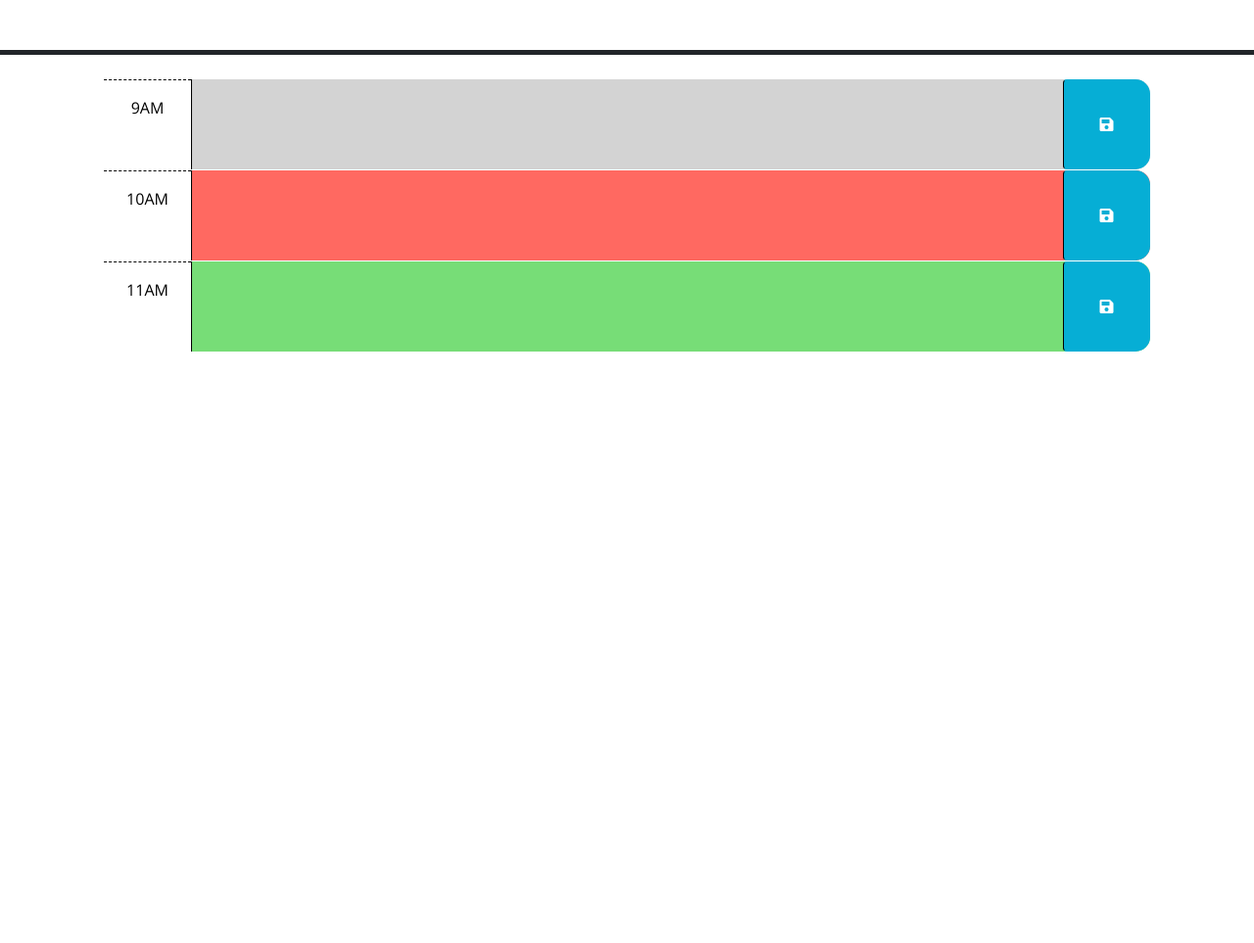
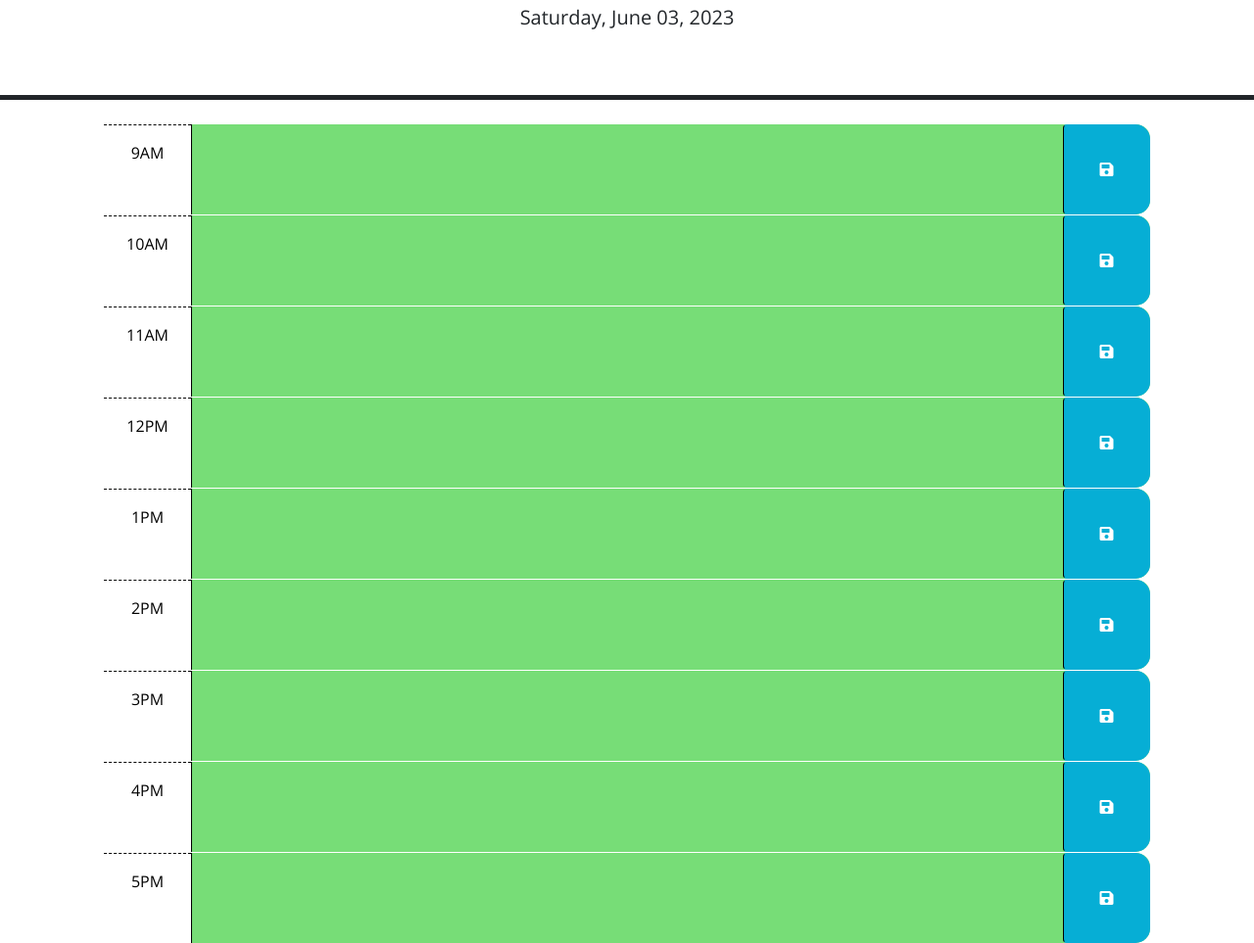
Before and after one commit to barcar95/calendar-scheduler, a plain HTML site: page index.html in a window 1280 px wide. Shown: the part 176-1139 px from the top of the page at 98% size. Before the commit the page ends 800 px from the top, so only its background shows below. Drawn offline with nearby package versions, Linux system fonts and the light colour scheme.

Commit message:
completed and commented code on script.js, commented out console.logs

```diff
--- a/index.html
+++ b/index.html
@@ -1,23 +1,14 @@
 <!DOCTYPE html>
 <html lang="en">
+
 <head>
   <meta charset="UTF-8" />
   <meta name="viewport" content="width=device-width, initial-scale=1.0" />
   <meta http-equiv="X-UA-Compatible" content="ie=edge" />
-    <link
-      rel="stylesheet"
-      href="https://cdn.jsdelivr.net/npm/bootstrap@5.1.3/dist/css/bootstrap.min.css"
-    />
-    <link
-      rel="stylesheet"
-      href="https://use.fontawesome.com/releases/v5.8.1/css/all.css"
-      integrity="sha384-50oBUHEmvpQ+1lW4y57PTFmhCaXp0ML5d60M1M7uH2+nqUivzIebhndOJK28anvf"
-      crossorigin="anonymous"
-    />
-    <link
-      href="https://fonts.googleapis.com/css?family=Open+Sans&display=swap"
-      rel="stylesheet"
-    />
+  <link rel="stylesheet" href="https://cdn.jsdelivr.net/npm/bootstrap@5.1.3/dist/css/bootstrap.min.css" />
+  <link rel="stylesheet" href="https://use.fontawesome.com/releases/v5.8.1/css/all.css"
+    integrity="sha384-50oBUHEmvpQ+1lW4y57PTFmhCaXp0ML5d60M1M7uH2+nqUivzIebhndOJK28anvf" crossorigin="anonymous" />
+  <link href="https://fonts.googleapis.com/css?family=Open+Sans&display=swap" rel="stylesheet" />
   <link rel="stylesheet" href="style.css" />
   <title>Work Day Scheduler</title>
 </head>
@@ -29,17 +20,7 @@
     <p id="currentDay" class="lead"></p>
   </header>
   <div class="container-lg px-5">
-      <!-- Use class for "past", "present", and "future" to apply styles to the
-        time-block divs accordingly. The javascript will need to do this by
-        adding/removing these classes on each div by comparing the hour in the
-        id to the current hour. The html provided below is meant to be an example
-        demonstrating how the css provided can be leveraged to create the
-        desired layout and colors. The html below should be removed or updated
-        in the finished product. Remember to delete this comment once the
-        code is implemented.
-        -->
-
-      <!-- Example of a past time block. The "past" class adds a gray background color. -->
+    <!-- Each time block below is used in script.js via the class "time-block", where a new class is add or current classes are removed. This in turn changes the color of each time block accordingly. -->
     <div id="hour-9" class="row time-block past">
       <div class="col-2 col-md-1 hour text-center py-3">9AM</div>
       <textarea class="col-8 col-md-10 description" rows="3"> </textarea>
@@ -48,7 +29,6 @@
       </button>
     </div>
 
-      <!-- Example of a a present time block. The "present" class adds a red background color. -->
     <div id="hour-10" class="row time-block present">
       <div class="col-2 col-md-1 hour text-center py-3">10AM</div>
       <textarea class="col-8 col-md-10 description" rows="3"> </textarea>
@@ -57,7 +37,6 @@
       </button>
     </div>
 
-      <!-- Example of a future time block. The "future" class adds a green background color. -->
     <div id="hour-11" class="row time-block future">
       <div class="col-2 col-md-1 hour text-center py-3">11AM</div>
       <textarea class="col-8 col-md-10 description" rows="3"> </textarea>
@@ -66,13 +45,60 @@
       </button>
     </div>
 
+    <div id="hour-12" class="row time-block future">
+      <div class="col-2 col-md-1 hour text-center py-3">12PM</div>
+      <textarea class="col-8 col-md-10 description" rows="3"> </textarea>
+      <button class="btn saveBtn col-2 col-md-1" aria-label="save">
+        <i class="fas fa-save" aria-hidden="true"></i>
+      </button>
+    </div>
+
+    <div id="hour-13" class="row time-block future">
+      <div class="col-2 col-md-1 hour text-center py-3">1PM</div>
+      <textarea class="col-8 col-md-10 description" rows="3"> </textarea>
+      <button class="btn saveBtn col-2 col-md-1" aria-label="save">
+        <i class="fas fa-save" aria-hidden="true"></i>
+      </button>
+    </div>
+
+    <div id="hour-14" class="row time-block future">
+      <div class="col-2 col-md-1 hour text-center py-3">2PM</div>
+      <textarea class="col-8 col-md-10 description" rows="3"> </textarea>
+      <button class="btn saveBtn col-2 col-md-1" aria-label="save">
+        <i class="fas fa-save" aria-hidden="true"></i>
+      </button>
+    </div>
+
+    <div id="hour-15" class="row time-block future">
+      <div class="col-2 col-md-1 hour text-center py-3">3PM</div>
+      <textarea class="col-8 col-md-10 description" rows="3"> </textarea>
+      <button class="btn saveBtn col-2 col-md-1" aria-label="save">
+        <i class="fas fa-save" aria-hidden="true"></i>
+      </button>
+    </div>
+
+    <div id="hour-16" class="row time-block future">
+      <div class="col-2 col-md-1 hour text-center py-3">4PM</div>
+      <textarea class="col-8 col-md-10 description" rows="3"> </textarea>
+      <button class="btn saveBtn col-2 col-md-1" aria-label="save">
+        <i class="fas fa-save" aria-hidden="true"></i>
+      </button>
+    </div>
+
+    <div id="hour-17" class="row time-block future">
+      <div class="col-2 col-md-1 hour text-center py-3">5PM</div>
+      <textarea class="col-8 col-md-10 description" rows="3"> </textarea>
+      <button class="btn saveBtn col-2 col-md-1" aria-label="save">
+        <i class="fas fa-save" aria-hidden="true"></i>
+      </button>
+    </div>
+
+  </div>
   <script src="https://code.jquery.com/jquery-3.4.1.min.js"></script>
-    <script
-      src="https://cdn.jsdelivr.net/npm/dayjs@1.11.3/dayjs.min.js"
-      integrity="sha256-iu/zLUB+QgISXBLCW/mcDi/rnf4m4uEDO0wauy76x7U="
-      crossorigin="anonymous"
-    ></script>
+  <script src="https://cdn.jsdelivr.net/npm/dayjs@1.11.3/dayjs.min.js"
+    integrity="sha256-iu/zLUB+QgISXBLCW/mcDi/rnf4m4uEDO0wauy76x7U=" crossorigin="anonymous"></script>
 
   <script src="script.js"></script>
 </body>
+
 </html>
--- a/script.js
+++ b/script.js
@@ -1,23 +1,57 @@
 // Wrap all code that interacts with the DOM in a call to jQuery to ensure that
 // the code isn't run until the browser has finished rendering all the elements
 // in the html.
+var currentDayEl = $('#currentDay')
+
+
 $(function () {
-  // TODO: Add a listener for click events on the save button. This code should
-  // use the id in the containing time-block as a key to save the user input in
-  // local storage. HINT: What does `this` reference in the click listener
-  // function? How can DOM traversal be used to get the "hour-x" id of the
-  // time-block containing the button that was clicked? How might the id be
-  // useful when saving the description in local storage?
-  //
-  // TODO: Add code to apply the past, present, or future class to each time
-  // block by comparing the id to the current hour. HINTS: How can the id
-  // attribute of each time-block be used to conditionally add or remove the
-  // past, present, and future classes? How can Day.js be used to get the
-  // current hour in 24-hour time?
-  //
-  // TODO: Add code to get any user input that was saved in localStorage and set
-  // the values of the corresponding textarea elements. HINT: How can the id
-  // attribute of each time-block be used to do this?
-  //
-  // TODO: Add code to display the current date in the header of the page.
+
+  // Listener for click events on the save button.
+  $('.saveBtn').click(function(){
+    // console.log($(this));
+    var textAreaValue = $(this).siblings('textarea').val();
+    // console.log(textAreaValue);
+  // Uses the id in the containing time-block as a key to save the user input in local storage.
+    var parentID = $(this).parent().attr("id");
+    // console.log(parentID);
+    localStorage.setItem(parentID, textAreaValue);
+  })
+
+  // Function applies the past, present, or future class to each time block by comparing the id to the current hour.
+  $('.time-block').each(function() {
+    // console.log($(this).attr("id").slice(5));
+    var currentTime = dayjs().hour();
+    var timeBlocksTime = $(this).attr("id").slice(5);
+
+  // Attribute of each time-block used to conditionally add or removeClass the past, present, and future classes
+    if (currentTime == timeBlocksTime) {
+      $(this).addClass('present').removeClass('past future');
+    } else if (currentTime > timeBlocksTime) {
+      $(this).addClass('past').removeClass('present future');
+
+    } else {
+      $(this).addClass('future').removeClass('past present');
+    }
+
+  })
+
+  //Function gets any user input that was saved in localStorage and sets the values of the corresponding textarea elements.
+  $('.row').each(function(i, el) {
+    // console.log(el.id);
+    var savedInfo = localStorage.getItem(el.id);
+    $(el).children('.description')[0].textContent = savedInfo;
+    // console.log($(el).children('.description')[0].textContent);
+
+  })
+
+
+
 });
+
+// Function displays the current date in the header of the page.
+function displayDay() {
+  var rightNow = dayjs().format('dddd, MMMM DD, YYYY');
+  currentDayEl.text(rightNow);
+}
+
+displayDay();
```
Lines whose indentation alone changed are shown as unchanged.
